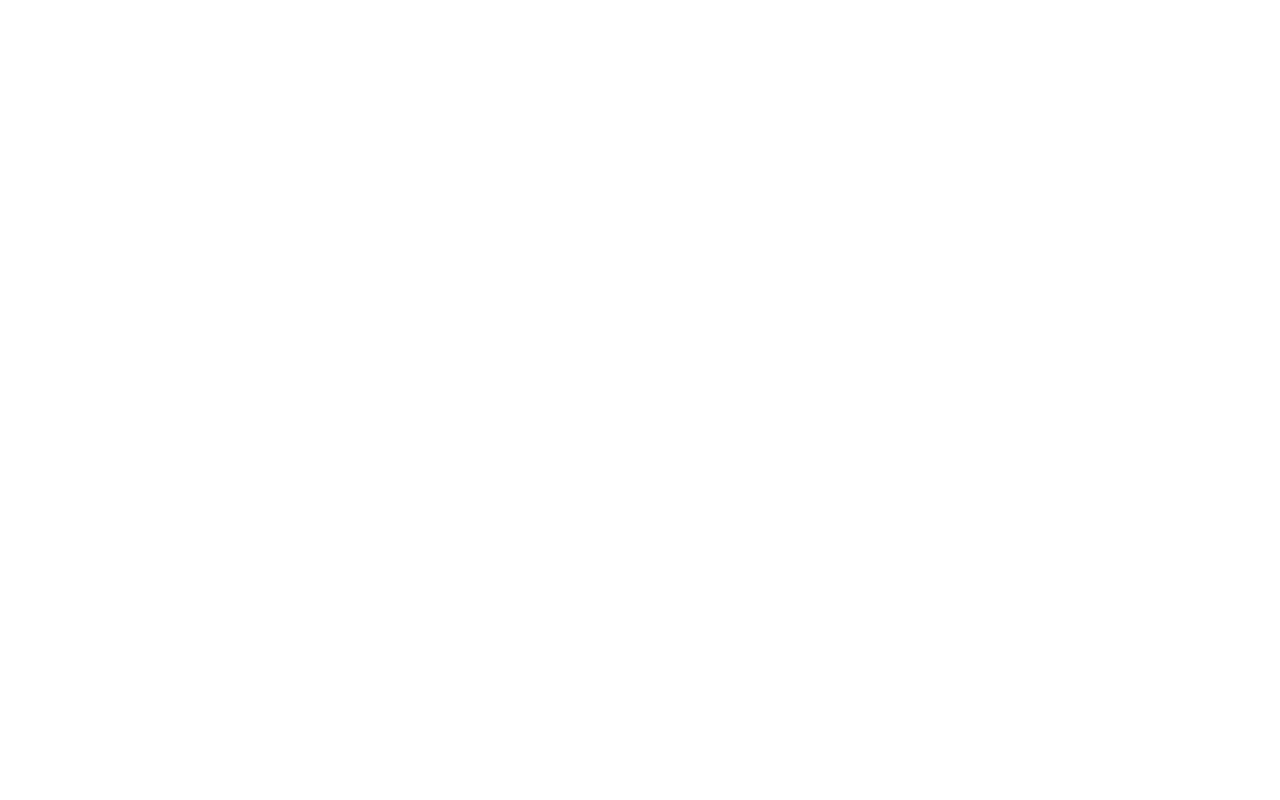
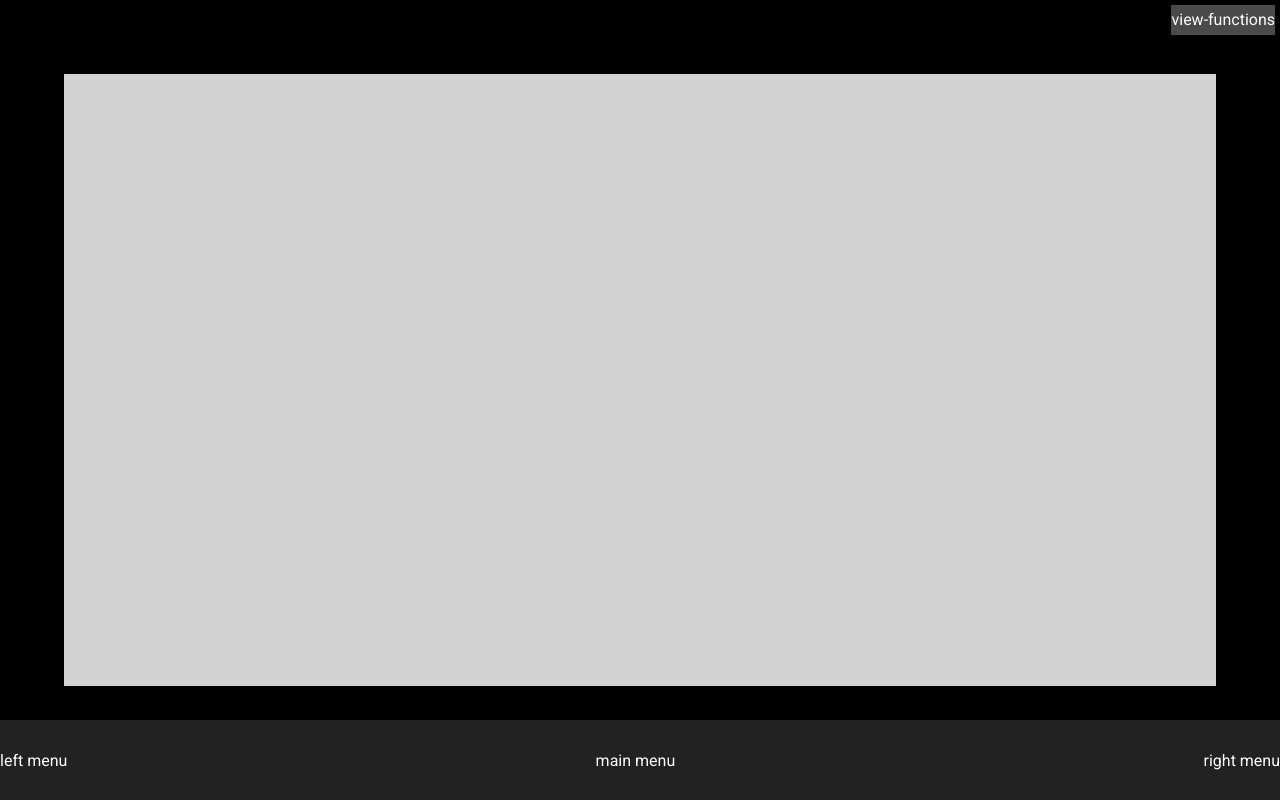
Before and after one commit to MirkOrlando/html-css-zoom, a plain HTML site: page index.html in a window 1280 px wide. Drawn offline with Linux system fonts and the light colour scheme.

Commit message:
created block .debug structura

```diff
--- a/assets/css/style.css
+++ b/assets/css/style.css
@@ -4,6 +4,10 @@
     margin: 0;
     padding: 0;
     box-sizing: border-box;
+}
+
+body {
+    font-family: var(--font-family);
 }
 
 /* #endregion common */
@@ -17,6 +21,79 @@
     --success: #4BC800;
     --alert: #FF2639;
     --lighter: #FFFFFF;
+    --font-family: 'Roboto', sans-serif;
+}
+
+.p-relative {
+    position: relative;
+}
+
+.d-flex {
+    display: flex;
 }
 
 /* #endregion utility */
+
+/* #region debug */
+
+.debug .view-functions {
+    height: 30px;
+    line-height: 30px;
+}
+
+.debug .container {
+    background-color: lightgray;
+    height: 90%;
+}
+
+/* #endregion debug */
+
+/* #region site-header */
+
+#site-header {
+    position: relative;
+    height: 40px;
+    background-color: var(--darker);
+    color: var(--lighter);
+}
+
+.view-functions {
+    position: absolute;
+    top: 5px;
+    right: 5px;
+}
+
+.view-functions { /* cambiare il tag html selezionato e selezionare i suoi figli */
+    background-color: var(--paledark);
+}
+
+/* #endregion site-header */
+
+/* #region site-main */
+
+#site-main {
+    display: flex;
+    height: calc(100vh - 120px);
+    background-color: var(--darker);
+    color: var(--lighter);
+}
+
+.container {
+    width: 90%;
+    margin: auto;
+}
+
+/* #endregion site-main */
+
+/* #region site-footer */
+
+#site-footer {
+    display: flex;
+    justify-content: space-between;
+    align-items: center;
+    height: 80px;
+    background-color: var(--dark);
+    color: var(--lighter);
+}
+
+/* #endregion site-footer */
--- a/index.html
+++ b/index.html
@@ -4,20 +4,50 @@
     <meta charset="UTF-8">
     <meta http-equiv="X-UA-Compatible" content="IE=edge">
     <meta name="viewport" content="width=device-width, initial-scale=1.0">
+    <title>Zoom</title>
+    <link rel="preconnect" href="https://fonts.googleapis.com">
+    <link rel="preconnect" href="https://fonts.gstatic.com" crossorigin>
+    <link href="https://fonts.googleapis.com/css2?family=Roboto:wght@400;500;700&display=swap" rel="stylesheet">
     <link rel="stylesheet" href="./assets/css/style.css">
-    <title>Zoom</title>
 </head>
-<body>
+<body class="debug">
 
-    <main id="site-main"></main>
+    <header id="site-header">
+
+        <div class="view-functions">
+            view-functions
+            <span></span>
+            <span></span>
+        </div>
+        <!-- /.view-function -->
+
+    </header>
+    <!-- /#site-header -->
+
+    <main id="site-main">
+
+        <div class="container"></div>
+
+    </main>
     <!-- /#site-main -->
+
     <footer id="site-footer">
-        <div class="left-menu"></div>
+
+        <div class="left-menu">
+            left menu
+        </div>
         <!-- /.left-menu -->
-        <nav class="nav-bar main-menu"></nav>
+
+        <nav class="nav-bar main-menu">
+            main menu
+        </nav>
         <!-- /.nav-bar main-menu -->
-        <div class="right-menu"></div>
+
+        <div class="right-menu">
+            right menu
+        </div>
         <!-- /.right-menu -->
+
     </footer>
     <!-- /#site-footer -->
 
```
